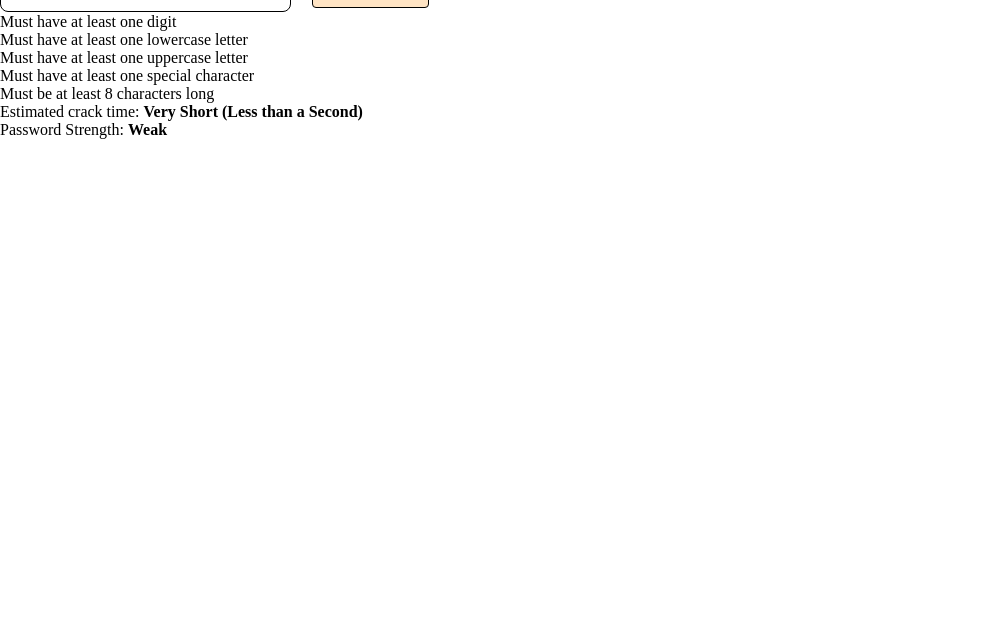
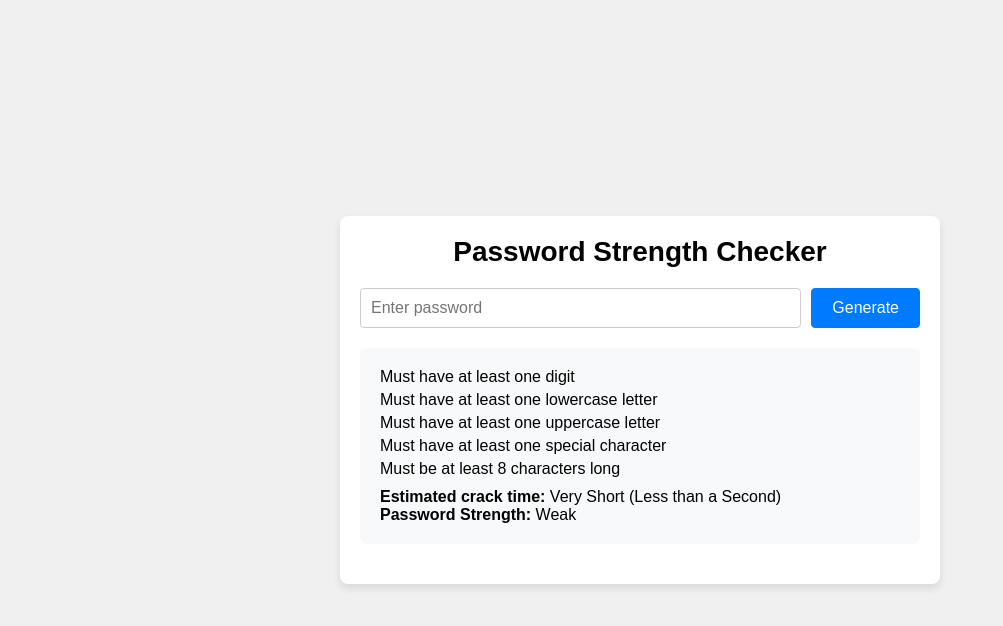
Before and after one commit to Dhansukhkothuru/password-strength, a plain HTML site: page index.html in a window 1280 px wide. Shown: the whole page, without its empty margins (0-1003 px from the left). Drawn offline with Linux system fonts and the light colour scheme.

Commit message:
Update style.css

```diff
--- a/style.css
+++ b/style.css
@@ -1,66 +1,85 @@
-*{
-    padding: 0%;
-    margin: 0%;
+* {
+    padding: 0;
+    margin: 0;
+    box-sizing: border-box;
 }
-.div1{
-    background-image:url(https://images.pexels.com/photos/60504/security-protection-anti-virus-software-60504.jpeg?auto=compress&cs=tinysrgb&w=1260&h=750&dpr=2);
-    background-repeat: no-repeat;
-    background-attachment: fixed;
-  background-size: cover;
+
+body {
+    font-family: Arial, sans-serif;
+    background-color: #f0f0f0;
+    display: flex;
+    justify-content: center;
+    align-items: center;
     height: 100vh;
 }
-.div2{
-    width: 60vw !important;
-    justify-content: center;
-    margin:auto;
-    height: 99vh;
-    display: flex;
-    flex-direction: column;
-    align-items: center;
-    padding: 12px;
-    width: fit-content;
-    background-color: aliceblue;
+
+.container {
+    background-color: #ffffff;
+    padding: 20px;
+    border-radius: 8px;
+    box-shadow: 0 4px 8px rgba(0, 0, 0, 0.1);
+    width: 80%;
+    max-width: 600px;
 }
-.div3{
-    margin-top:32px;
+
+.heading {
+    text-align: center;
+    margin-bottom: 20px;
+    font-size: 28px;
+}
+
+.password-form {
     display: flex;
     align-items: center;
+    margin-bottom: 20px;
 }
-.div4{
-    margin-top:30px;
-    font-size: 20px;
+
+.password-form input {
+    padding: 10px;
+    font-size: 16px;
+    border-radius: 4px;
+    border: 1px solid #ccc;
+    flex: 1;
+    margin-right: 10px;
 }
-#res{
-    font-size: larger;
-    font-weight: medium;
+
+.password-form button {
+    padding: 10px 20px;
+    font-size: 16px;
+    border-radius: 4px;
+    border: 1px solid #007bff;
+    background-color: #007bff;
+    color: #fff;
+    cursor: pointer;
+    transition: background-color 0.3s;
 }
-.heading{
-    margin: -100px 10px 4px 10px;
-    text-align: center;
-    font-size: 50px;
-    font-family:'Franklin Gothic Medium', 'Arial Narrow', Arial, sans-serif;
+
+.password-form button:hover {
+    background-color: #0056b3;
 }
-span{
+
+.password-details {
+    background-color: #f8f9fa;
+    padding: 20px;
+    border-radius: 8px;
+    margin-bottom: 20px;
+}
+
+.password-details ul {
+    list-style-type: none;
+    margin-bottom: 10px;
+}
+
+.password-details ul li {
+    margin-bottom: 5px;
+    font-size: 16px;
+}
+
+.crack-time, .password-strength {
+    font-size: 16px;
     font-weight: bold;
 }
-input{
-    padding: 12px;
-    margin-right: 12px;
-    font-size: 20px;
-    border-radius: 8px;
-    border: 1px solid black;
-    outline: none;
+
+.crack-time span, .password-strength span {
+    font-weight: normal;
 }
-li{
-    list-style: none;
-}
-button{
-    padding: 8px 16px;
-    cursor: pointer;
-    margin: 5px;
-    font-size: 20px;
-    font-weight: 500;
-    border-radius: 4px;
-    background-color: bisque;
-    border: 1px solid black;
-}
```
